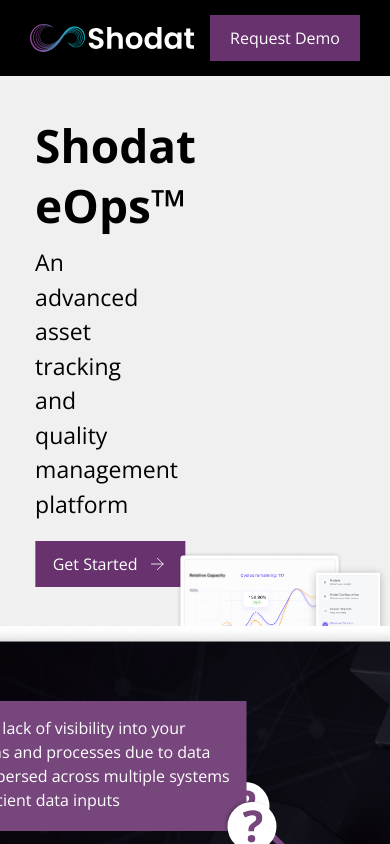
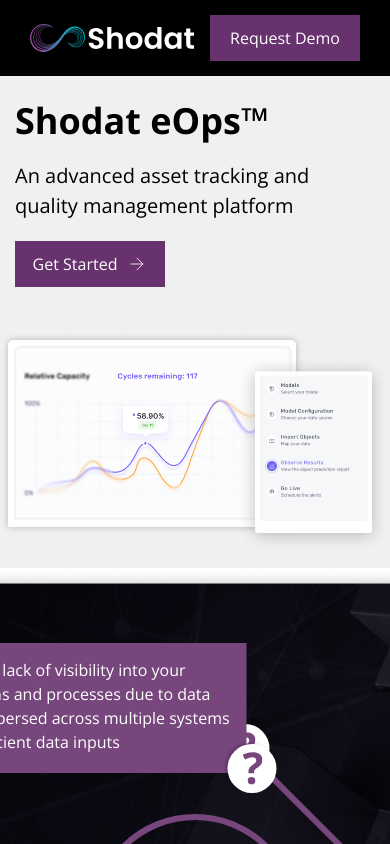
Before and after one commit to amitpandey0107/shodat-website, a Next.js app: page /platform in a window 390 px wide. Shown: the top 844 px of the page. Built offline with nearby package versions, Linux system fonts and the light colour scheme.

Commit message:
Responsiveness

```diff
--- a/src/pages/platform/index.tsx
+++ b/src/pages/platform/index.tsx
@@ -33,10 +33,10 @@ export default function Platform() {
             <Features />
 
             {/* Offers */}
-            {/* <Offers /> */}
+            <Offers />
 
             {/* Shodat eOps™ Features */}
-            {/* <ShodatYAI /> */}
+            <ShodatYAI />
 
             {/* Shodat eOps™ Features */}
             {/* <WhyChoose /> */}
--- a/src/pages/platform/platform.module.css
+++ b/src/pages/platform/platform.module.css
@@ -502,51 +502,62 @@
     height: 500px;
     padding: 50px 100px 50px 50px;
 }
+
 .offers .offerContent h2 {
     color: white;
     font-size: 32px;
     margin-bottom: 15px;
     font-weight: bold;
 }
+
 .offers .offerContent p {
     color: white;
     font-weight: bold;
     font-size: 20px;
 }
+
 .offers .offerSliderWrap .offerSliderContent p span {
     color: white;
     font-weight: 300;
     font-size: 14px;
 }
+
 .offers .offerSliderWrap {
     margin-top: 20px;
 }
+
 .offers .offerSliderWrap .offerContentWrap {
     margin-top: 15px;
     display: flex;
     justify-content: flex-start;
     align-items: flex-start;
 }
+
 .offers .offerSliderWrap .offerContentWrap .imageWrap {
     width: 45%;
 }
+
 .offers .offerSliderWrap .offerContentWrap .textWrap {
     width: 55%;
     padding-left: 45px;
 }
+
 .offers .offerSliderWrap .offerContentWrap .textWrap .textRow1 {
     margin-bottom: 20px;
 }
+
 .offers .offerSliderWrap .offerContentWrap .textWrap .textRow1:last-child {
     margin-bottom: 0;
 }
-.offers .offerSliderWrap .offerContentWrap .textWrap .textRow1 h6{
+
+.offers .offerSliderWrap .offerContentWrap .textWrap .textRow1 h6 {
     font-size: 18px;
     font-weight: 600;
     margin-bottom: 10px;
     color: white;
 }
-.offers .offerSliderWrap .offerContentWrap .textWrap .textRow1 p{
+
+.offers .offerSliderWrap .offerContentWrap .textWrap .textRow1 p {
     font-size: 15px;
     font-weight: normal;
     color: white;
@@ -559,69 +570,83 @@
     position: relative;
     box-shadow: 0px 0px 12px 0px rgba(0, 0, 0, 0.2);
 }
+
 .whyChoose .chooseList {
     width: 75%;
 }
-.whyChoose .chooseList img{
+
+.whyChoose .chooseList img {
     position: relative;
 }
-.whyChoose .chooseList li{
+
+.whyChoose .chooseList li {
     margin-bottom: 25px;
     display: flex;
     justify-content: flex-start;
     align-items: flex-start;
 }
+
 .whyChoose .chooseList li:last-child {
     margin-bottom: 0;
 }
-.whyChoose .chooseList .text{
+
+.whyChoose .chooseList .text {
     margin-left: 15px;
 }
-.whyChoose .chooseList .text h6{
+
+.whyChoose .chooseList .text h6 {
     font-size: 16px;
     font-weight: bold;
     color: black;
     margin-bottom: 10px;
 }
-.whyChoose .chooseList .text p{
+
+.whyChoose .chooseList .text p {
     font-size: 16px;
     font-weight: normal;
     color: black;
 }
+
 .whyChoose .iconRow {
     display: flex;
     justify-content: flex-start;
     align-items: flex-start;
     margin-bottom: 60px;
 }
+
 .whyChoose .iconRow.mb0 {
     margin-bottom: 0;
 }
-.whyChoose .iconRow .infoWrap{
+
+.whyChoose .iconRow .infoWrap {
     width: 44%;
     padding-right: 10%;
     display: flex;
     justify-content: flex-start;
     align-items: flex-start;
 }
+
 .whyChoose .iconRow .infoWrap .value {
     display: inline-flex;
     justify-content: center;
     align-items: center;
 }
+
 .whyChoose .iconRow .infoWrap .value img {
     height: 80px;
     width: 141px;
     object-fit: contain;
     object-position: center;
 }
+
 .whyChoose .iconRow .infoWrap .value span {
     color: #FFFFFF;
     font-weight: bold;
     font-size: 33px;
     position: absolute;
 }
-.whyChoose .iconRow .infoWrap p{
+
+.whyChoose .iconRow .infoWrap p {
     font-weight: 600;
     margin-left: 10px;
 }
@@ -634,34 +659,39 @@
     position: relative;
     box-shadow: 0px 0px 12px 0px rgba(0, 0, 0, 0.2);
 }
+
 .caseStudy .caseStudySlider {
     padding: 0 10%;
 }
-.caseStudy .csItem {}
-.caseStudy .csItem .topItem{
+
+.caseStudy .csItem .topItem {
     height: 280px;
     width: 392px;
     background-color: white;
     padding: 30px;
     overflow: hidden;
 }
-.caseStudy .csItem .topItem h4{
+
+.caseStudy .csItem .topItem h4 {
     font-size: 23px;
     font-weight: bold;
     color: black;
     margin-bottom: 10px;
 }
-.caseStudy .csItem .topItem p{
-    color: rgba(0,0,0,0.6);
+
+.caseStudy .csItem .topItem p {
+    color: rgba(0, 0, 0, 0.6);
     line-height: 28px;
 }
-.caseStudy .csItem .imageItem{
+
+.caseStudy .csItem .imageItem {
     height: 290px;
     width: 392px;
     position: relative;
     overflow: hidden;
 }
-.caseStudy .csItem .imageItem .purpleText{
+
+.caseStudy .csItem .imageItem .purpleText {
     background-color: #68326F;
     color: white;
     padding: 15px;
@@ -673,7 +703,8 @@
     font-weight: 300;
     line-height: 28px;
 }
-.caseStudy .csItem .imageItem img{
+
+.caseStudy .csItem .imageItem img {
     filter: grayscale(1) contrast(1.5) brightness(1);
     mix-blend-mode: multiply;
     transition: all ease-in-out 0.1s;
@@ -682,14 +713,99 @@
     object-fit: cover;
     object-position: center;
 }
-.caseStudy .csItem .imageItem:hover > img {
+
+.caseStudy .csItem .imageItem:hover>img {
     filter: none;
     mix-blend-mode: normal;
 }
+
 .caseStudy .caseStudySlider .sliderItem {
     border: 0;
     border-radius: 0;
 }
+
 .caseStudy .title:after {
     width: 185px;
 }
+
+
+
+
+
+
+
+
+
+/* ===================== RESPONSIVE ===================== */
+@media screen and (max-width: 769px) {
+
+    /* Banner */
+    .platformBanner .bannerContent {
+        flex-wrap: wrap;
+        flex-direction: row;
+    }
+
+    .platformBanner .bannerContent .bannerContentLeft {
+        width: 100%;
+        height: auto;
+        position: relative;
+    }
+
+    .platformBanner .bannerContent .bannerContentRight {
+        width: 100%;
+        height: auto;
+        position: relative;
+        margin-top: 30px;
+    }
+    .bannerContentRight .bannerImage {
+        position: relative;
+        bottom: auto;
+        left: 0;
+    }
+
+    .bannerContentLeft .bannerInfo {
+        position: relative;
+        top: 0;
+        left: auto;
+        transform: none;
+        width: 100%;
+        padding: 15px;
+    }
+
+    .bannerContentLeft p br {
+        display: none;
+    }
+
+    .platformBanner {
+        height: auto;
+        padding-bottom: 15px;
+    }
+
+    .platformBanner .bannerContent .bannerContentLeft .bannerTitle {
+        font-size: 36px;
+    }
+
+    .platformBanner .bannerContent .bannerContentLeft p {
+        font-size: 20px;
+    }
+
+
+    /* Features */
+    .subTitle {
+        position: relative;
+        font-size: 23px;
+        color: #000000;
+        font-weight: bold;
+        width: 80%;
+        line-height: 30px;
+    }
+    .features .featSliderContainer {
+        margin-top: 25px;
+    }
+
+    .features .featSliderContainer .carousel-item.active,
+    .features .featSliderContainer .carousel-item-next,
+    .features .featSliderContainer .carousel-item-prev {
+        display: flex;
+    }
+}
```
